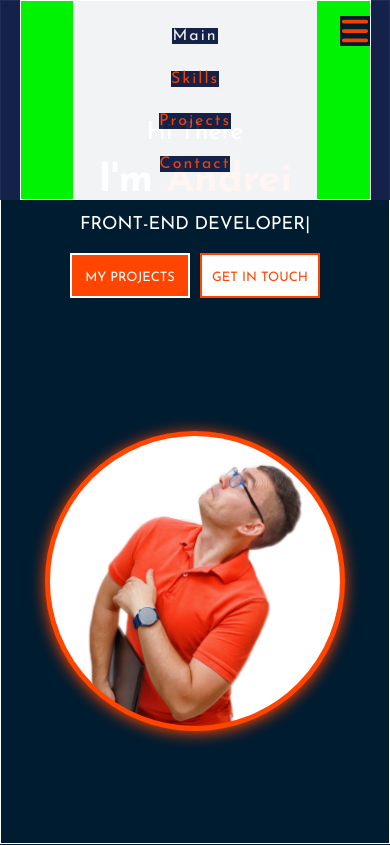
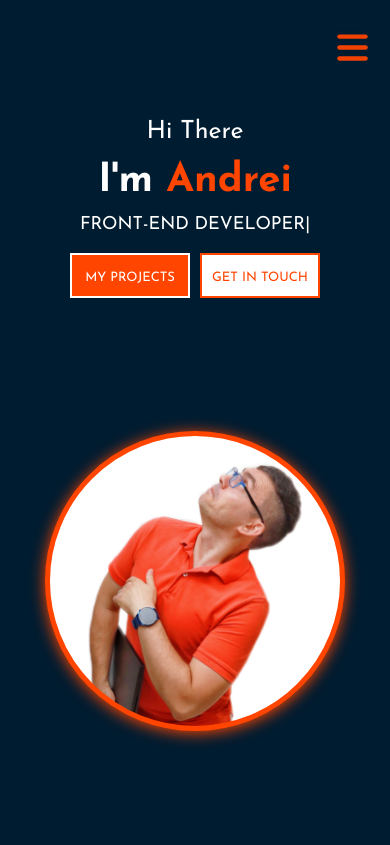
Before and after one commit to andbudha/my_portfolio, a React (Create React App) app: page / in a window 390 px wide. Shown: the top 845 px of the page. Built offline with nearby package versions, Linux system fonts and the light colour scheme.

Commit message:
BurgerNav updated

```diff
--- a/src/header/Header.module.scss
+++ b/src/header/Header.module.scss
@@ -20,6 +20,7 @@
 
 
     @media screen and (max-width: 500px) {
-        height: 200px;
+        height: 150px;
+        background: none;
     }
 }
--- a/src/main/Main.module.scss
+++ b/src/main/Main.module.scss
@@ -8,7 +8,6 @@
 }
 
 .main {
-    border: 1px #fff solid;
     height: 100vh;
     margin-bottom: 150px;
     @include flexBox(nowrap, row, center, center);
--- a/src/nav/burgernav/BurgerNav.jsx
+++ b/src/nav/burgernav/BurgerNav.jsx
@@ -1,16 +1,25 @@
 import { Link, animateScroll as scroll } from "react-scroll";
 import styles from './BurgerNav.module.scss';
 import { FontAwesomeIcon } from '@fortawesome/react-fontawesome';
-import { faBars } from '@fortawesome/free-solid-svg-icons'
+import { faBars, faXmark } from '@fortawesome/free-solid-svg-icons'
+import { useState } from "react";
 
 
 
 
 export const BurgerNav = () => {
+
+    const [display, setDisplay] = useState(false);
+
+    const activateBurgerHandler = () => {
+        setDisplay(!display);
+    }
+
     return (
         <div className={styles.burger_nav}>
-            <div className={styles.burger_nav_container}>
+            <div className={display ? `${styles.show_menu}` : `${styles.burger_nav_container}`}>
                 <Link
+                    onClick={activateBurgerHandler}
                     activeClass={styles.active}
                     to='main'
                     spy={true}
@@ -19,31 +28,38 @@ export const BurgerNav = () => {
                     duration={500}
                 >Main</Link>
                 <Link
+                    onClick={activateBurgerHandler}
                     activeClass={styles.active}
                     to='skills'
                     spy={true}
                     smooth={true}
-                    offset={-94}
+                    offset={-50}
                     duration={500}
                 >Skills</Link>
                 <Link
+                    onClick={activateBurgerHandler}
                     activeClass={styles.active}
                     to='projects'
                     spy={true}
                     smooth={true}
-                    offset={-95}
+                    offset={-51}
                     duration={500}
                 >Projects</Link>
                 <Link
+                    onClick={activateBurgerHandler}
                     activeClass={styles.active}
                     to='contact'
                     spy={true}
                     smooth={true}
-                    offset={-96}
+                    offset={-60}
                     duration={500}
                 >Contact</Link>
             </div>
-            <div className={styles.burger_btn}><FontAwesomeIcon icon={faBars} className={styles.burger} /></div>
+            {display ?
+                <div onClick={activateBurgerHandler} className={styles.burger_btn}><FontAwesomeIcon icon={faXmark} className={styles.burger} /></div> :
+                <div onClick={activateBurgerHandler} className={styles.burger_btn}><FontAwesomeIcon icon={faBars} className={styles.burger} /></div>
+            }
+
         </div>
     );
 }
--- a/src/nav/burgernav/BurgerNav.module.scss
+++ b/src/nav/burgernav/BurgerNav.module.scss
@@ -9,24 +9,28 @@
 }
 
 .burger_nav {
-    border: solid 1px white;
     height: 100%;
     width: 90%;
     margin: 0 auto;
-    background: lime;
-    position: relative;
+    background: none;
 
     .burger_nav_container {
-        width: 70%;
+        width: 75%;
         height: 100%;
-        background: $secondary_color;
         margin: 0 auto;
+        position: absolute;
+        top: 20px;
+        bottom: 0;
+        left: 44px;
+        background: $additional_color;
+        transform: translate(0, -250px);
+        transition: 0.55s;
         @include flexBox(nowrap, column, space-evenly, center);
 
         a {
             text-decoration: none;
             color: $primary_color;
-            font-size: $smallTextSize;
+            font-size: $normalTextSize;
             letter-spacing: 2px;
             position: relative;
             cursor: pointer;
@@ -41,27 +45,58 @@
             color: $secondary_color;
         }
 
-        .nav_container>* {
+    }
+
+    .show_menu {
+        width: 75%;
+        height: 100%;
+        margin: 0 auto;
+        position: absolute;
+        top: 20px;
+        bottom: 0;
+        left: 50px;
+        background: $additional_color;
+        transform: translate(0, 0);
+        transition: 0.55s;
+        height: 100%;
+        @include flexBox(nowrap, column, space-evenly, center);
+
+        a {
+            text-decoration: none;
+            color: $primary_color;
+            font-size: $normalTextSize;
+            letter-spacing: 2px;
+            position: relative;
             cursor: pointer;
+            background: $additional_color;
+
+            &:hover {
+                color: $secondary_color;
+            }
+        }
+
+        .active {
+            color: $secondary_color;
+        }
+    }
+
+    .burger_btn {
+        height: 25px;
+        width: 25px;
+        color: $primary_color;
+        position: absolute;
+        top: 30px;
+        right: 30px;
+
+        .burger {
+            height: 35px;
+            width: 35px;
+            cursor: pointer;
+            background: none;
         }
     }
 
     @media screen and (min-width: 500px) {
         display: none;
     }
-
-    .burger_btn {
-        height: 30px;
-        width: 30px;
-        color: $primary_color;
-        position: absolute;
-        top: 15px;
-        right: 0;
-
-        .burger {
-            height: 30px;
-            width: 30px;
-            cursor: pointer;
-        }
-    }
 }
```
